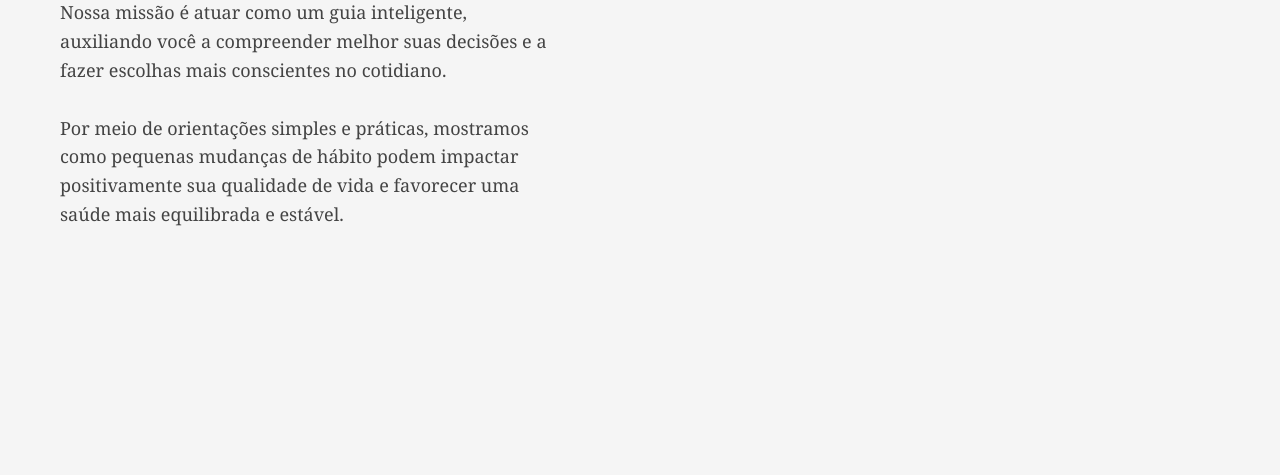
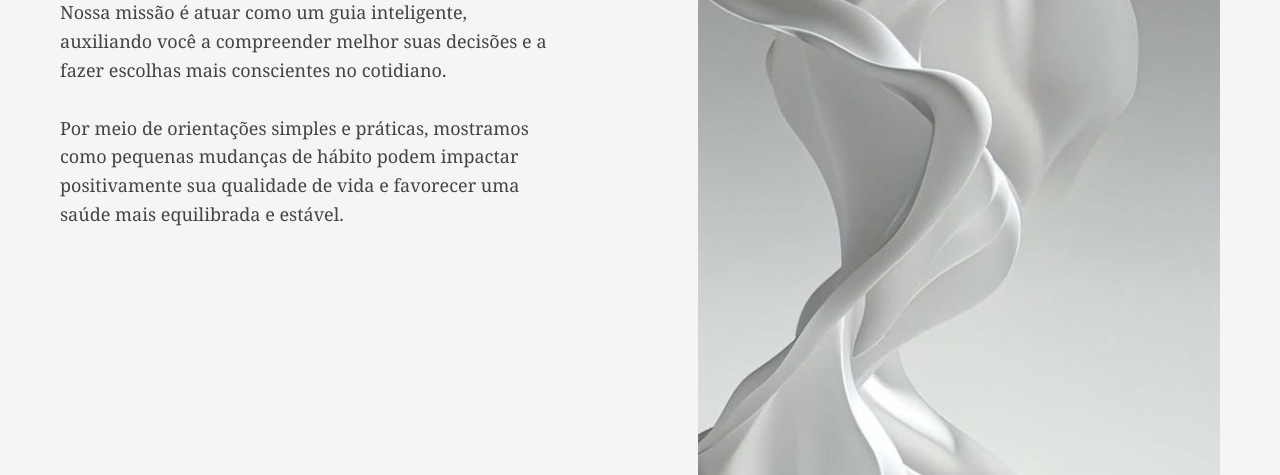
Before and after one commit to wallacereissiviriano-stack/meu-site, a plain HTML site: page index.html in a window 1280 px wide. Shown: the part 325-800 px from the top of the page. Drawn offline with Linux system fonts and the light colour scheme.

Commit message:
Update index.html

```diff
--- a/index.html
+++ b/index.html
@@ -103,7 +103,7 @@
 
     <div class="image">
       <!-- COLOCA SUA IMAGEM AQUI -->
-      <img src="imagem.jpg" alt="">
+      <img src="imagem.png" alt="">
     </div>
 
   </section>
```
